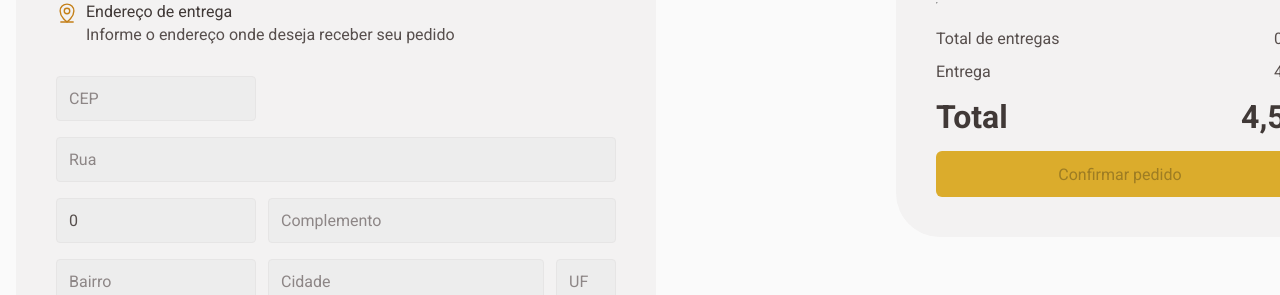
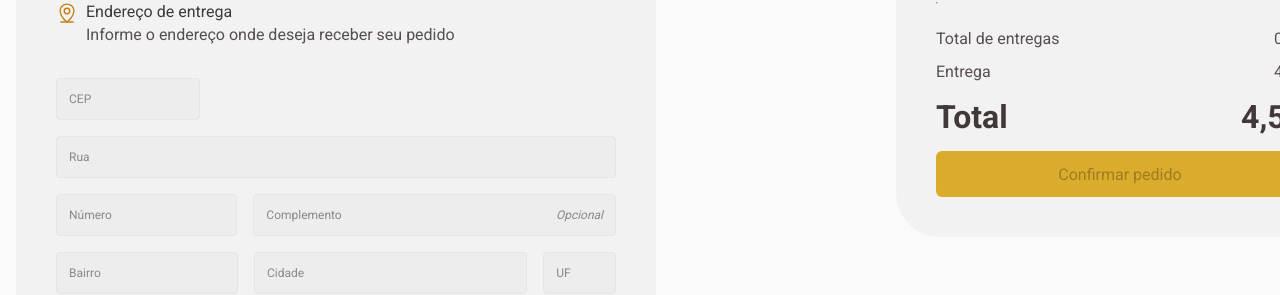
Before and after one commit to VivianeMayra/coffee-delivery, a React (Vite) app: page /checkout in a window 1280 px wide. Shown: the part 505-800 px from the top of the page. Built offline with nearby package versions, Linux system fonts and the light colour scheme.

Commit message:
Realizando melhorias nos inputs

```diff
--- a/package.json
+++ b/package.json
@@ -17,6 +17,7 @@
     "react-hook-form": "^7.43.0",
     "react-router-dom": "^6.7.0",
     "styled-components": "^5.3.6",
+    "yup": "^1.0.0",
     "zod": "^3.20.2"
   },
   "devDependencies": {
--- /dev/null
+++ b/src/components/Input/index.tsx
@@ -0,0 +1,26 @@
+import { forwardRef, InputHTMLAttributes } from "react"
+import {
+  InputStyleContainer,
+  InputStyled,
+  InputWrapper,
+  RightText,
+} from "./styles"
+
+type InputProps = InputHTMLAttributes<HTMLInputElement> & {
+  error?: string
+  rightText?: string
+}
+
+export const Input = forwardRef<HTMLInputElement, InputProps>(
+  ({ error, rightText, className, ...props }, ref) => {
+    return (
+      <InputWrapper className={className}>
+        <InputStyleContainer hasError={!!error}>
+          <InputStyled ref={ref} {...props} />
+          {rightText && <RightText>{rightText}</RightText>}
+        </InputStyleContainer>
+        {error}
+      </InputWrapper>
+    )
+  }
+)
--- /dev/null
+++ b/src/components/Input/styles.ts
@@ -0,0 +1,58 @@
+import styled, { css } from "styled-components"
+
+export const InputWrapper = styled.div`
+  width: 100%;
+  display: flex;
+  flex-direction: column;
+  gap: 0.3rem;
+  position: relative;
+
+  > p {
+    color: red;
+  }
+`
+interface InputContainerProps {
+  hasError: boolean
+}
+
+export const InputStyleContainer = styled.div<InputContainerProps>`
+  height: 2.625rem;
+  border-radius: 4px;
+  border: 1px solid ${(props) => props.theme["base-button"]};
+  background: ${(props) => props.theme["base-input"]};
+  display: flex;
+  align-items: center;
+  transition: 0.4s;
+  display: flex;
+  align-items: center;
+  justify-content: space-between;
+  overflow: hidden;
+  &:focus-within {
+    border-color: ${(props) => props.theme["yellow-dark"]};
+  }
+  ${({ theme, hasError }) =>
+    hasError &&
+    css`
+      border-color: red;
+    `}
+`
+
+export const InputStyled = styled.input`
+  width: 100%;
+  background: none;
+  border: none;
+  padding: 0 0.75rem;
+  height: 100%;
+  font-size: 0.75rem;
+  color: ${(props) => props.theme["base-text"]};
+  &::placeholder {
+    color: ${(props) => props.theme["base-label"]};
+  }
+`
+
+export const RightText = styled.p`
+  font-size: 0.75rem;
+  margin-right: 0.75rem;
+  font-style: italic;
+  color: ${(props) => props.theme["base-label"]};
+`
--- a/src/pages/Checkout/components/NewAdressForm/index.tsx
+++ b/src/pages/Checkout/components/NewAdressForm/index.tsx
@@ -1,76 +1,70 @@
+import { InputHTMLAttributes } from "react"
 import { useFormContext } from "react-hook-form"
-import {
-  CidadeInput,
-  ComplementoInput,
-  FormContainer,
-  MaxInput,
-  MiddleInput,
-  MinInput,
-} from "./styles"
+import { Input } from "../../../../components/Input"
+import { FormContainer } from "./styles"
+interface ErrorsType {
+  errors: {
+    [key: string]: {
+      message: string
+    }
+  }
+}
 
 export function NewAdressForm() {
-  const { register } = useFormContext()
+  const { register, formState } = useFormContext()
+  const { errors } = formState as unknown as ErrorsType
   return (
     <FormContainer>
-      <label>
-        <MiddleInput
+      <div className="row">
+        <Input
+          placeholder="CEP"
+          type="string"
           className="cep"
+          {...register("cep")}
+          error={errors.cep?.message}
+        />
+      </div>
+      <div className="row">
+        <Input
+          placeholder="Rua"
+          className="rua"
+          {...register("rua")}
+          error={errors.street?.message}
+        />
+      </div>
+      <div className="row">
+        <Input
           type="string"
-          placeholder="CEP"
-          {...register("cep")}
-        />
-      </label>
-      <label>
-        <MaxInput
-          className="rua"
-          type="string"
-          placeholder="Rua"
-          {...register("rua")}
-        />
-      </label>
-      <div>
-        <label>
-          <MiddleInput
-            className="numero"
-            type="number"
           placeholder="Número"
           {...register("numero")}
+          error={errors.number?.message}
         />
-        </label>
-        <label>
-          <ComplementoInput
+        <Input
+          placeholder="Complemento"
           className="complemento"
-            type="string"
-            placeholder="Complemento"
           {...register("complemento")}
+          error={errors.complement?.message}
+          rightText="Opcional"
         />
-        </label>
       </div>
-      <div>
-        <label>
-          <MiddleInput
-            className="bairro"
-            type="string"
+      <div className="row">
+        <Input
           placeholder="Bairro"
           {...register("bairro")}
+          error={errors.district?.message}
         />
-        </label>
-        <label>
-          <CidadeInput
+        <Input
+          placeholder="Cidade"
           className="cidade"
-            type="string"
-            placeholder="Cidade"
           {...register("cidade")}
+          error={errors.city?.message}
         />
-        </label>
-        <label>
-          <MinInput
+        <Input
+          placeholder="UF"
           className="uf"
-            type="string"
-            placeholder="UF"
           {...register("uf")}
+          error={errors.uf?.message}
         />
-        </label>
       </div>
     </FormContainer>
   )
--- a/src/pages/Checkout/components/NewAdressForm/styles.ts
+++ b/src/pages/Checkout/components/NewAdressForm/styles.ts
@@ -1,49 +1,36 @@
 import styled from "styled-components"
 
 export const FormContainer = styled.form`
-  display: flex;
-  align-items: flex-start;
-  flex-wrap: wrap;
-  padding: 0px;
-  gap: 16px;
-  > div {
+  width: 100%;
+  .row {
     display: flex;
-    > label {
-      margin-right: 0.75rem;
+    flex-direction: row;
+    gap: 1rem;
+    > div {
+      flex: 1;
+    }
+    + .row {
+      margin-top: 1rem;
+    }
+    .cep {
+      max-width: 9rem;
+    }
+    .complemento {
+      flex: 2;
+    }
+    .cidade {
+      flex: 1.5;
+    }
+    .uf {
+      flex: 0.4;
+    }
+  }
+  @media (max-width: 500px) {
+    .row {
+      flex-direction: column;
+    }
+    .cep {
+      max-width: 100% !important;
     }
   }
 `
-const BaseInput = styled.input`
-  background: ${(props) => props.theme["base-input"]};
-  border: 1px solid ${(props) => props.theme["base-button"]};
-  border-radius: 4px;
-  display: flex;
-  flex-direction: row;
-  align-items: center;
-  padding: 12px;
-  gap: 4px;
-  &:focus {
-    border-color: ${(props) => props.theme["yellow-dark"]};
-  }
-
-  color: ${(props) => props.theme["base-text"]};
-  &::placeholder {
-    color: ${(props) => props.theme["base-label"]};
-  }
-`
-export const MiddleInput = styled(BaseInput)`
-  width: 12.5rem;
-`
-export const ComplementoInput = styled(BaseInput)`
-  width: 21.75rem;
-`
-export const CidadeInput = styled(BaseInput)`
-  width: 17.25rem;
-`
-
-export const MinInput = styled(BaseInput)`
-  width: 3.75rem;
-`
-export const MaxInput = styled(BaseInput)`
-  width: 35rem;
-`
--- a/src/pages/Checkout/index.tsx
+++ b/src/pages/Checkout/index.tsx
@@ -31,13 +31,15 @@ import { zodResolver } from "@hookform/resolvers/zod"
 import { useForm, FormProvider } from "react-hook-form"
 import { useInformationOrder } from "../../hooks/useInformationOrder"
 import { useState } from "react"
+/*Fazendo a validação do formulário */
+import * as yup from "yup"
 
 const DELIVERY_PRICE = 4.5
 
 /*Atributos que desejo capturar */
 export interface Adress {
   rua: string
-  numero: number
+  numero: string
   bairro: string
   cidade: string
   uf: string
@@ -57,7 +59,7 @@ interface AdressProps {
 const newAdressFormValidationSchema = zod.object({
   cep: zod.string().min(1, "Informe o CEP"),
   rua: zod.string().min(1, "Informe a Rua"),
-  numero: zod.number().min(1, "Informe o número"),
+  numero: zod.string().min(1, "Informe o número"),
   complemento: zod.string(),
   bairro: zod.string().min(1, "Informe o bairro"),
   cidade: zod.string().min(1, "Informe a cidade"),
@@ -81,7 +83,7 @@ export function Checkout({ adress }: AdressProps) {
     defaultValues: {
       cep: "",
       rua: "",
-      numero: 0,
+      numero: "",
       complemento: "",
       bairro: "",
       cidade: "",
```
Also changed, not shown: 1 other file (tests, documents, lock files or other folders). Lines whose indentation alone changed are shown as unchanged.
